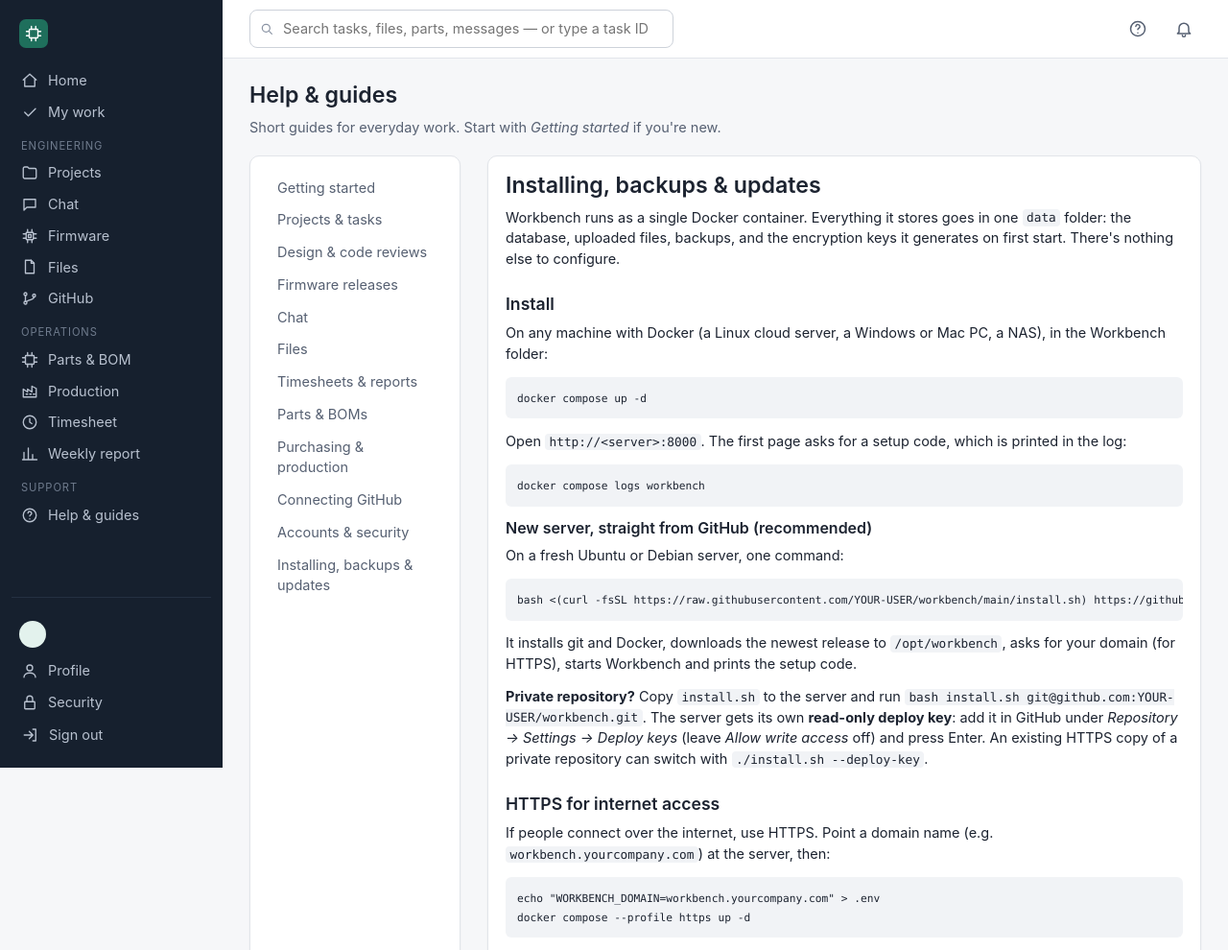
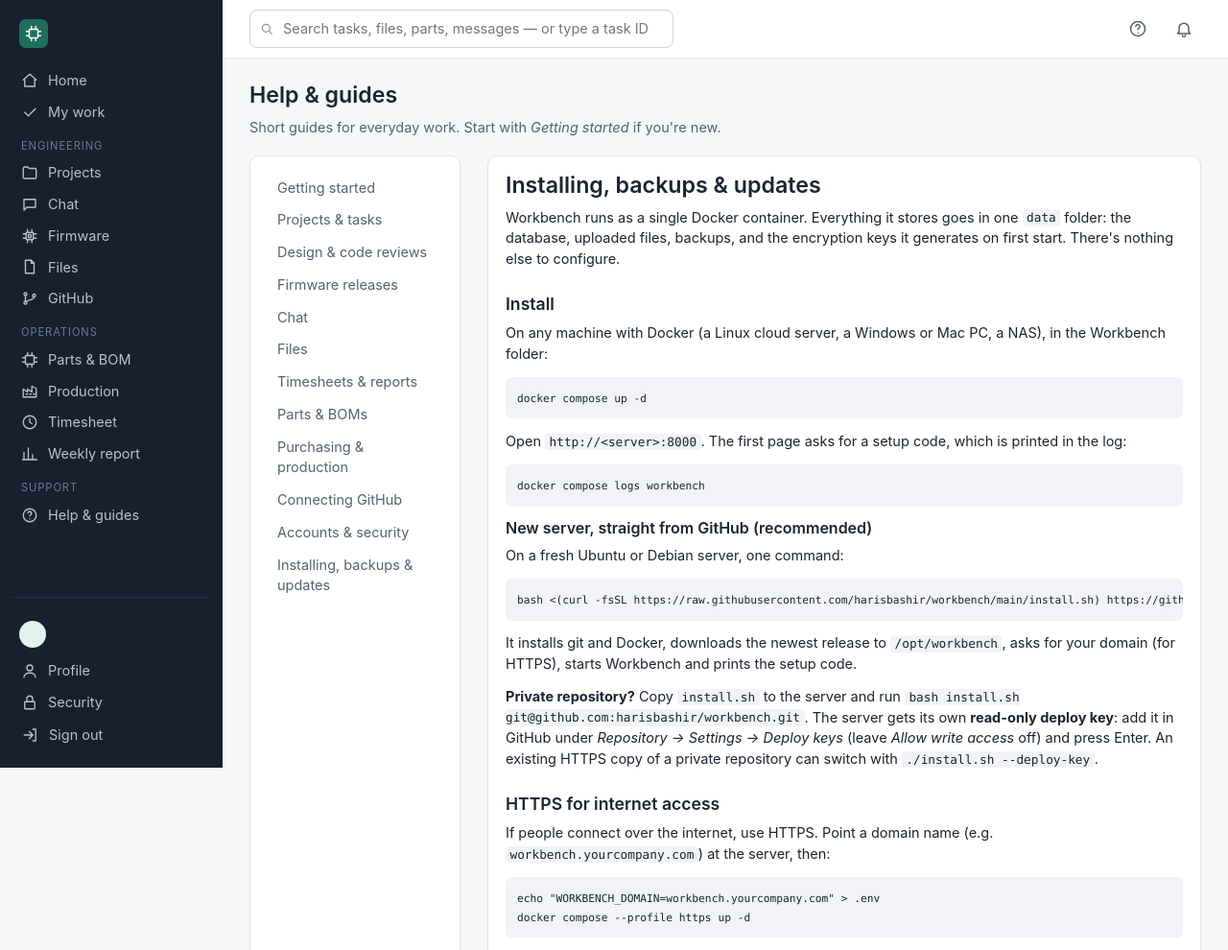
Before and after one commit to harisbashir/workbench, a Django app: template templates/core/help/install.html in a window 1280 px wide. Shown: the top 990 px of the page at 96% size. Run offline with Django 5.2, Linux system fonts and the light colour scheme; the template is opened without the code that fills it, so the values that code supplies are empty.

Commit message:
Workbench 1.3.3: README for public users, installer defaults, executable scripts
- README rewritten for people finding the project on GitHub: features with
  screenshots, step-by-step server install from harisbashir/workbench,
  trying it locally, updating, configuration, storage, backups, security,
  troubleshooting, uninstall and development.
- install.sh defaults to https://github.com/harisbashir/workbench.git.
- 'manage reset_account' unlocks an account or resets its password/2FA.
- Restores the executable flag on the shell scripts.

Co-Authored-By: Claude Opus 5.5 <noreply@anthropic.com>
Claude-Session: https://claude.ai/code/session_015rFg3Be2y3pCk3aQ7wsNRc

```diff
--- a/templates/core/help/install.html
+++ b/templates/core/help/install.html
@@ -11,9 +11,9 @@
 <pre><code>docker compose logs workbench</code></pre>
 <h3>New server, straight from GitHub (recommended)</h3>
 <p>On a fresh Ubuntu or Debian server, one command:</p>
-<pre><code>bash &lt;(curl -fsSL https://raw.githubusercontent.com/YOUR-USER/workbench/main/install.sh) https://github.com/YOUR-USER/workbench.git</code></pre>
+<pre><code>bash &lt;(curl -fsSL https://raw.githubusercontent.com/harisbashir/workbench/main/install.sh) https://github.com/harisbashir/workbench.git</code></pre>
 <p>It installs git and Docker, downloads the newest release to <code>/opt/workbench</code>, asks for your domain (for HTTPS), starts Workbench and prints the setup code.</p>
-<p><strong>Private repository?</strong> Copy <code>install.sh</code> to the server and run <code>bash install.sh git@github.com:YOUR-USER/workbench.git</code>. The server gets its own <strong>read-only deploy key</strong>: add it in GitHub under <em>Repository → Settings → Deploy keys</em> (leave <em>Allow write access</em> off) and press Enter. An existing HTTPS copy of a private repository can switch with <code>./install.sh --deploy-key</code>.</p>
+<p><strong>Private repository?</strong> Copy <code>install.sh</code> to the server and run <code>bash install.sh git@github.com:harisbashir/workbench.git</code>. The server gets its own <strong>read-only deploy key</strong>: add it in GitHub under <em>Repository → Settings → Deploy keys</em> (leave <em>Allow write access</em> off) and press Enter. An existing HTTPS copy of a private repository can switch with <code>./install.sh --deploy-key</code>.</p>
 
 <h2>HTTPS for internet access</h2>
 <p>If people connect over the internet, use HTTPS. Point a domain name (e.g. <code>workbench.yourcompany.com</code>) at the server, then:</p>
```
Also changed, not shown: 10 other files.
